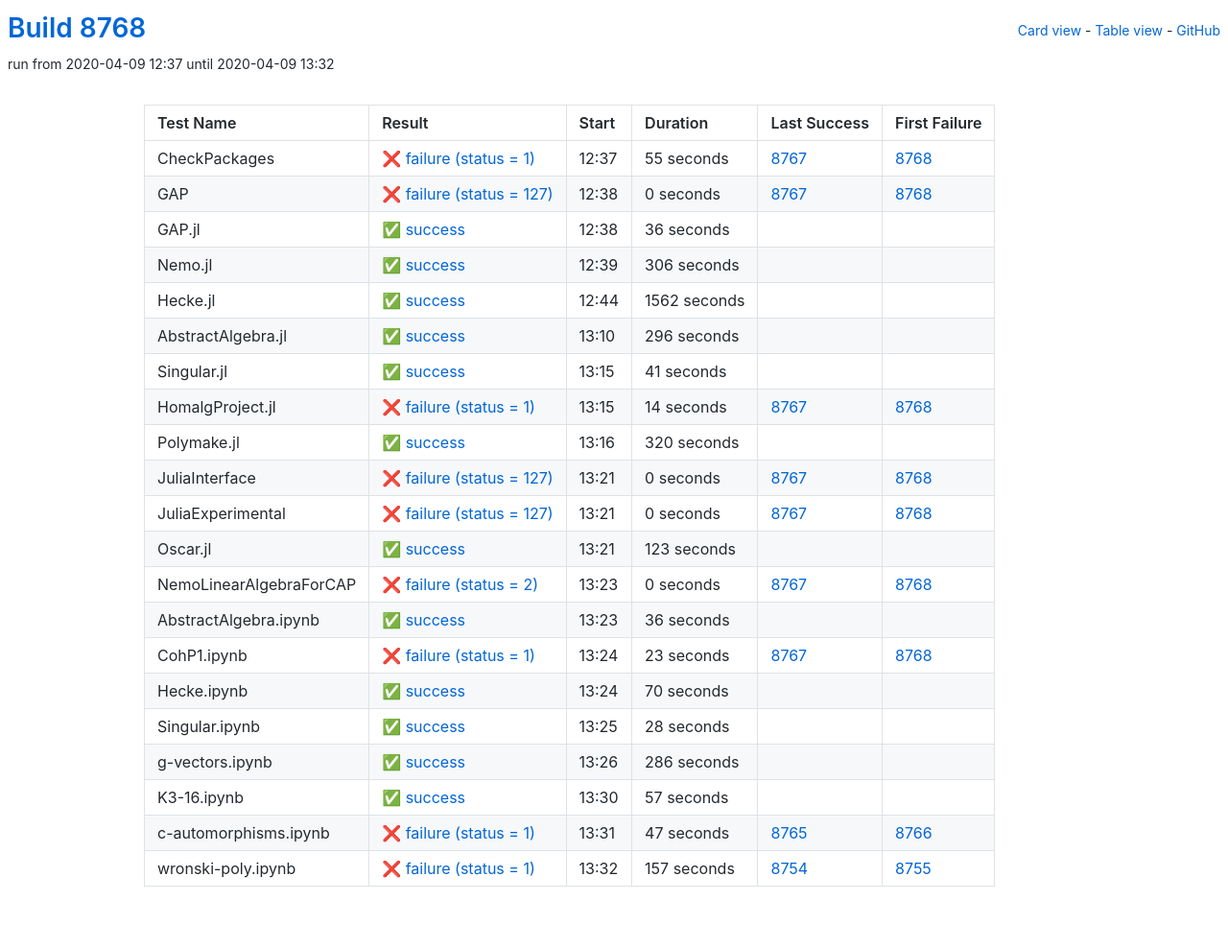
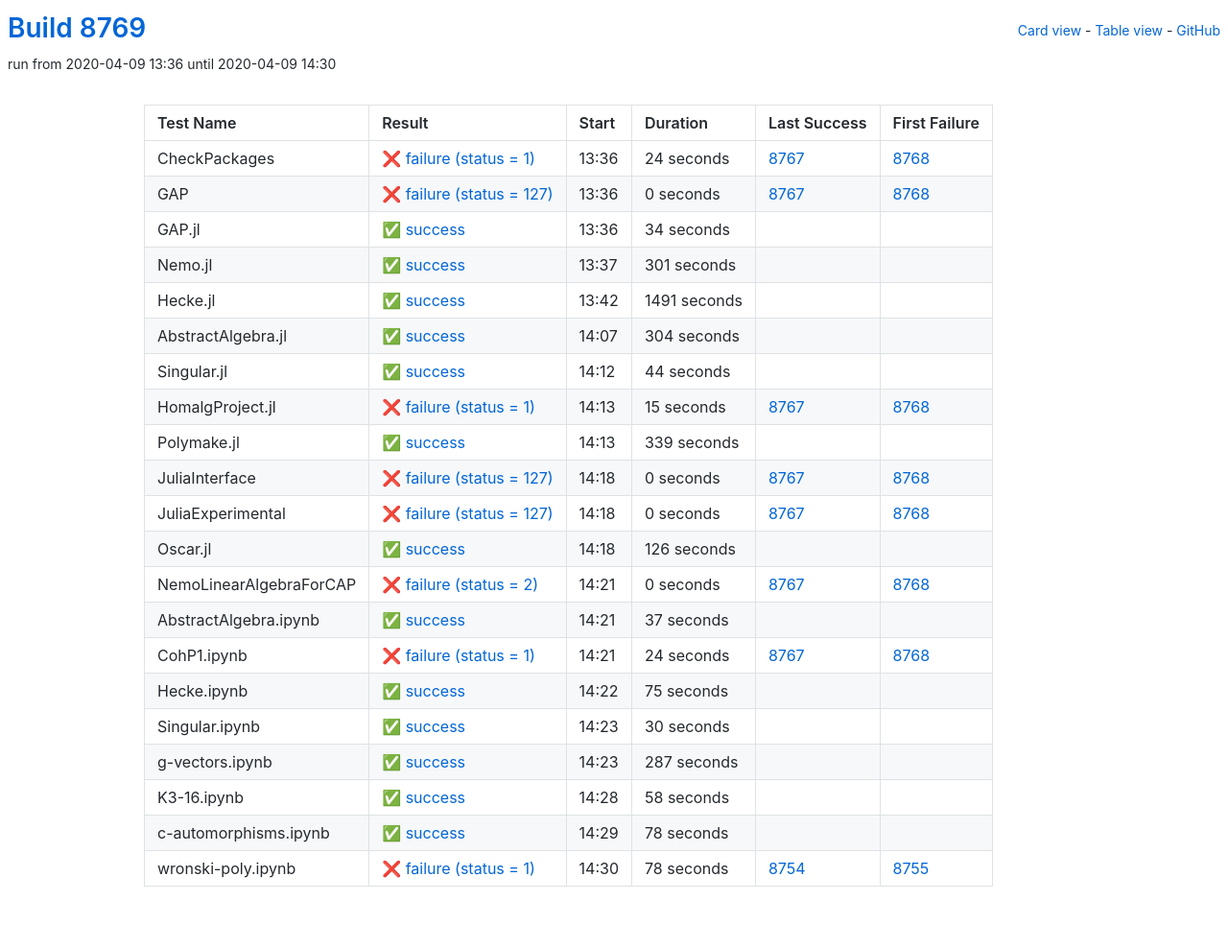
Before and after one commit to oscar-system/oscar-ci-status, a Jekyll site: the page built from table.html, in a window 1280 px wide. Shown: the whole page at 96% size. Built offline with Jekyll 4.4.1, drawn with Linux system fonts in a browser that asks for light colours.

Commit message:
Build 8769

```diff
--- a/_data/ci.yml
+++ b/_data/ci.yml
@@ -1,16 +1,16 @@
-build: 8768
-build_url: https://oscarci.mathematik.uni-kl.de/job/oscar/8768/
+build: 8769
+build_url: https://oscarci.mathematik.uni-kl.de/job/oscar/8769/
 job: oscar
 tests:
-- duration: 55
+- duration: 24
   exitcode: 1
   first_failure: 8768
   first_failure_url: https://oscarci.mathematik.uni-kl.de/job/oscar/8768/
   last_success: 8767
   last_success_url: https://oscarci.mathematik.uni-kl.de/job/oscar/8767/
-  log: https://oscarci.mathematik.uni-kl.de/job/oscar/8768/artifact/logs/build-8768/CheckPackages.log
+  log: https://oscarci.mathematik.uni-kl.de/job/oscar/8769/artifact/logs/build-8769/CheckPackages.log
   name: CheckPackages
-  start: 2020-04-09 12:37
+  start: 2020-04-09 13:36
   status: failure
   success: false
 - duration: 0
@@ -19,86 +19,86 @@ tests:
   first_failure_url: https://oscarci.mathematik.uni-kl.de/job/oscar/8768/
   last_success: 8767
   last_success_url: https://oscarci.mathematik.uni-kl.de/job/oscar/8767/
-  log: https://oscarci.mathematik.uni-kl.de/job/oscar/8768/artifact/logs/build-8768/GAP.log
+  log: https://oscarci.mathematik.uni-kl.de/job/oscar/8769/artifact/logs/build-8769/GAP.log
   name: GAP
-  start: 2020-04-09 12:38
+  start: 2020-04-09 13:36
   status: failure
   success: false
-- duration: 36
+- duration: 34
   exitcode: 0
   first_failure: false
   first_failure_url: null
   last_success: false
   last_success_url: null
-  log: https://oscarci.mathematik.uni-kl.de/job/oscar/8768/artifact/logs/build-8768/GAP.jl.log
+  log: https://oscarci.mathematik.uni-kl.de/job/oscar/8769/artifact/logs/build-8769/GAP.jl.log
   name: GAP.jl
-  start: 2020-04-09 12:38
+  start: 2020-04-09 13:36
   status: success
   success: true
-- duration: 306
+- duration: 301
   exitcode: 0
   first_failure: false
   first_failure_url: null
   last_success: false
   last_success_url: null
-  log: https://oscarci.mathematik.uni-kl.de/job/oscar/8768/artifact/logs/build-8768/Nemo.jl.log
+  log: https://oscarci.mathematik.uni-kl.de/job/oscar/8769/artifact/logs/build-8769/Nemo.jl.log
   name: Nemo.jl
-  start: 2020-04-09 12:39
+  start: 2020-04-09 13:37
   status: success
   success: true
-- duration: 1562
+- duration: 1491
   exitcode: 0
   first_failure: false
   first_failure_url: null
   last_success: false
   last_success_url: null
-  log: https://oscarci.mathematik.uni-kl.de/job/oscar/8768/artifact/logs/build-8768/Hecke.jl.log
+  log: https://oscarci.mathematik.uni-kl.de/job/oscar/8769/artifact/logs/build-8769/Hecke.jl.log
   name: Hecke.jl
-  start: 2020-04-09 12:44
+  start: 2020-04-09 13:42
   status: success
   success: true
-- duration: 296
+- duration: 304
   exitcode: 0
   first_failure: false
   first_failure_url: null
   last_success: false
   last_success_url: null
-  log: https://oscarci.mathematik.uni-kl.de/job/oscar/8768/artifact/logs/build-8768/AbstractAlgebra.jl.log
+  log: https://oscarci.mathematik.uni-kl.de/job/oscar/8769/artifact/logs/build-8769/AbstractAlgebra.jl.log
   name: AbstractAlgebra.jl
-  start: 2020-04-09 13:10
+  start: 2020-04-09 14:07
   status: success
   success: true
-- duration: 41
+- duration: 44
   exitcode: 0
   first_failure: false
   first_failure_url: null
   last_success: false
   last_success_url: null
-  log: https://oscarci.mathematik.uni-kl.de/job/oscar/8768/artifact/logs/build-8768/Singular.jl.log
+  log: https://oscarci.mathematik.uni-kl.de/job/oscar/8769/artifact/logs/build-8769/Singular.jl.log
   name: Singular.jl
-  start: 2020-04-09 13:15
+  start: 2020-04-09 14:12
   status: success
   success: true
-- duration: 14
+- duration: 15
   exitcode: 1
   first_failure: 8768
   first_failure_url: https://oscarci.mathematik.uni-kl.de/job/oscar/8768/
   last_success: 8767
   last_success_url: https://oscarci.mathematik.uni-kl.de/job/oscar/8767/
-  log: https://oscarci.mathematik.uni-kl.de/job/oscar/8768/artifact/logs/build-8768/HomalgProject.jl.log
+  log: https://oscarci.mathematik.uni-kl.de/job/oscar/8769/artifact/logs/build-8769/HomalgProject.jl.log
   name: HomalgProject.jl
-  start: 2020-04-09 13:15
+  start: 2020-04-09 14:13
   status: failure
   success: false
-- duration: 320
+- duration: 339
   exitcode: 0
   first_failure: false
   first_failure_url: null
   last_success: false
   last_success_url: null
-  log: https://oscarci.mathematik.uni-kl.de/job/oscar/8768/artifact/logs/build-8768/Polymake.jl.log
+  log: https://oscarci.mathematik.uni-kl.de/job/oscar/8769/artifact/logs/build-8769/Polymake.jl.log
   name: Polymake.jl
-  start: 2020-04-09 13:16
+  start: 2020-04-09 14:13
   status: success
   success: true
 - duration: 0
@@ -107,9 +107,9 @@ tests:
   first_failure_url: https://oscarci.mathematik.uni-kl.de/job/oscar/8768/
   last_success: 8767
   last_success_url: https://oscarci.mathematik.uni-kl.de/job/oscar/8767/
-  log: https://oscarci.mathematik.uni-kl.de/job/oscar/8768/artifact/logs/build-8768/JuliaInterface.log
+  log: https://oscarci.mathematik.uni-kl.de/job/oscar/8769/artifact/logs/build-8769/JuliaInterface.log
   name: JuliaInterface
-  start: 2020-04-09 13:21
+  start: 2020-04-09 14:18
   status: failure
   success: false
 - duration: 0
@@ -118,20 +118,20 @@ tests:
   first_failure_url: https://oscarci.mathematik.uni-kl.de/job/oscar/8768/
   last_success: 8767
   last_success_url: https://oscarci.mathematik.uni-kl.de/job/oscar/8767/
-  log: https://oscarci.mathematik.uni-kl.de/job/oscar/8768/artifact/logs/build-8768/JuliaExperimental.log
+  log: https://oscarci.mathematik.uni-kl.de/job/oscar/8769/artifact/logs/build-8769/JuliaExperimental.log
   name: JuliaExperimental
-  start: 2020-04-09 13:21
+  start: 2020-04-09 14:18
   status: failure
   success: false
-- duration: 123
+- duration: 126
   exitcode: 0
   first_failure: false
   first_failure_url: null
   last_success: false
   last_success_url: null
-  log: https://oscarci.mathematik.uni-kl.de/job/oscar/8768/artifact/logs/build-8768/Oscar.jl.log
+  log: https://oscarci.mathematik.uni-kl.de/job/oscar/8769/artifact/logs/build-8769/Oscar.jl.log
   name: Oscar.jl
-  start: 2020-04-09 13:21
+  start: 2020-04-09 14:18
   status: success
   success: true
 - duration: 0
@@ -140,96 +140,96 @@ tests:
   first_failure_url: https://oscarci.mathematik.uni-kl.de/job/oscar/8768/
   last_success: 8767
   last_success_url: https://oscarci.mathematik.uni-kl.de/job/oscar/8767/
-  log: https://oscarci.mathematik.uni-kl.de/job/oscar/8768/artifact/logs/build-8768/NemoLinearAlgebraForCAP.log
+  log: https://oscarci.mathematik.uni-kl.de/job/oscar/8769/artifact/logs/build-8769/NemoLinearAlgebraForCAP.log
   name: NemoLinearAlgebraForCAP
-  start: 2020-04-09 13:23
+  start: 2020-04-09 14:21
   status: failure
   success: false
-- duration: 36
+- duration: 37
   exitcode: 0
   first_failure: false
   first_failure_url: null
   last_success: false
   last_success_url: null
-  log: https://oscarci.mathematik.uni-kl.de/job/oscar/8768/artifact/logs/build-8768/AbstractAlgebra.ipynb.log
+  log: https://oscarci.mathematik.uni-kl.de/job/oscar/8769/artifact/logs/build-8769/AbstractAlgebra.ipynb.log
   name: AbstractAlgebra.ipynb
-  start: 2020-04-09 13:23
+  start: 2020-04-09 14:21
   status: success
   success: true
-- duration: 23
+- duration: 24
   exitcode: 1
   first_failure: 8768
   first_failure_url: https://oscarci.mathematik.uni-kl.de/job/oscar/8768/
   last_success: 8767
   last_success_url: https://oscarci.mathematik.uni-kl.de/job/oscar/8767/
-  log: https://oscarci.mathematik.uni-kl.de/job/oscar/8768/artifact/logs/build-8768/CohP1.ipynb.log
+  log: https://oscarci.mathematik.uni-kl.de/job/oscar/8769/artifact/logs/build-8769/CohP1.ipynb.log
   name: CohP1.ipynb
-  start: 2020-04-09 13:24
+  start: 2020-04-09 14:21
   status: failure
   success: false
-- duration: 70
+- duration: 75
   exitcode: 0
   first_failure: false
   first_failure_url: null
   last_success: false
   last_success_url: null
-  log: https://oscarci.mathematik.uni-kl.de/job/oscar/8768/artifact/logs/build-8768/Hecke.ipynb.log
+  log: https://oscarci.mathematik.uni-kl.de/job/oscar/8769/artifact/logs/build-8769/Hecke.ipynb.log
   name: Hecke.ipynb
-  start: 2020-04-09 13:24
+  start: 2020-04-09 14:22
   status: success
   success: true
-- duration: 28
+- duration: 30
   exitcode: 0
   first_failure: false
   first_failure_url: null
   last_success: false
   last_success_url: null
-  log: https://oscarci.mathematik.uni-kl.de/job/oscar/8768/artifact/logs/build-8768/Singular.ipynb.log
+  log: https://oscarci.mathematik.uni-kl.de/job/oscar/8769/artifact/logs/build-8769/Singular.ipynb.log
   name: Singular.ipynb
-  start: 2020-04-09 13:25
+  start: 2020-04-09 14:23
   status: success
   success: true
-- duration: 286
+- duration: 287
   exitcode: 0
   first_failure: false
   first_failure_url: null
   last_success: false
   last_success_url: null
-  log: https://oscarci.mathematik.uni-kl.de/job/oscar/8768/artifact/logs/build-8768/g-vectors.ipynb.log
+  log: https://oscarci.mathematik.uni-kl.de/job/oscar/8769/artifact/logs/build-8769/g-vectors.ipynb.log
   name: g-vectors.ipynb
-  start: 2020-04-09 13:26
+  start: 2020-04-09 14:23
   status: success
   success: true
-- duration: 57
+- duration: 58
   exitcode: 0
   first_failure: false
   first_failure_url: null
   last_success: false
   last_success_url: null
-  log: https://oscarci.mathematik.uni-kl.de/job/oscar/8768/artifact/logs/build-8768/K3-16.ipynb.log
+  log: https://oscarci.mathematik.uni-kl.de/job/oscar/8769/artifact/logs/build-8769/K3-16.ipynb.log
   name: K3-16.ipynb
-  start: 2020-04-09 13:30
+  start: 2020-04-09 14:28
   status: success
   success: true
-- duration: 47
-  exitcode: 1
-  first_failure: 8766
-  first_failure_url: https://oscarci.mathematik.uni-kl.de/job/oscar/8766/
-  last_success: 8765
-  last_success_url: https://oscarci.mathematik.uni-kl.de/job/oscar/8765/
-  log: https://oscarci.mathematik.uni-kl.de/job/oscar/8768/artifact/logs/build-8768/c-automorphisms.ipynb.log
+- duration: 78
+  exitcode: 0
+  first_failure: false
+  first_failure_url: null
+  last_success: false
+  last_success_url: null
+  log: https://oscarci.mathematik.uni-kl.de/job/oscar/8769/artifact/logs/build-8769/c-automorphisms.ipynb.log
   name: c-automorphisms.ipynb
-  start: 2020-04-09 13:31
-  status: failure
-  success: false
-- duration: 157
+  start: 2020-04-09 14:29
+  status: success
+  success: true
+- duration: 78
   exitcode: 1
   first_failure: 8755
   first_failure_url: https://oscarci.mathematik.uni-kl.de/job/oscar/8755/
   last_success: 8754
   last_success_url: https://oscarci.mathematik.uni-kl.de/job/oscar/8754/
-  log: https://oscarci.mathematik.uni-kl.de/job/oscar/8768/artifact/logs/build-8768/wronski-poly.ipynb.log
+  log: https://oscarci.mathematik.uni-kl.de/job/oscar/8769/artifact/logs/build-8769/wronski-poly.ipynb.log
   name: wronski-poly.ipynb
-  start: 2020-04-09 13:32
+  start: 2020-04-09 14:30
   status: failure
   success: false
```
Also changed, not shown: README.md.
